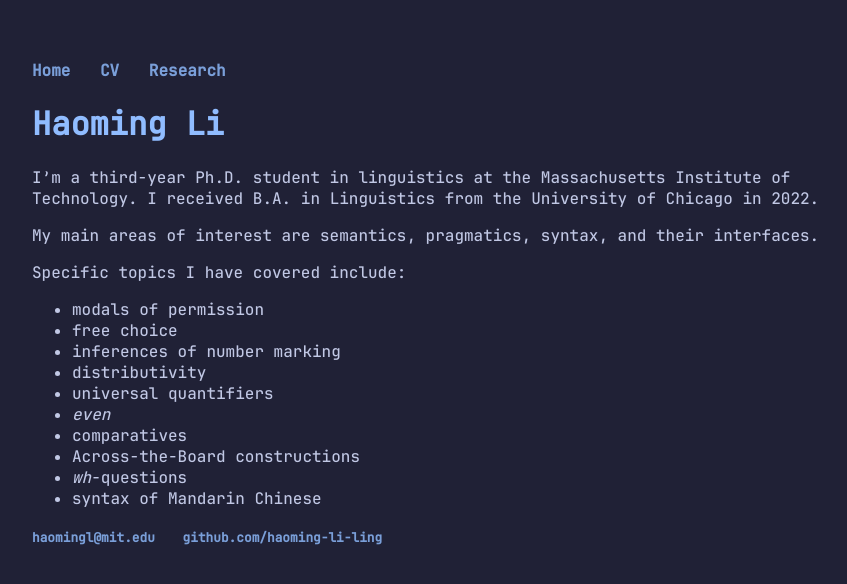
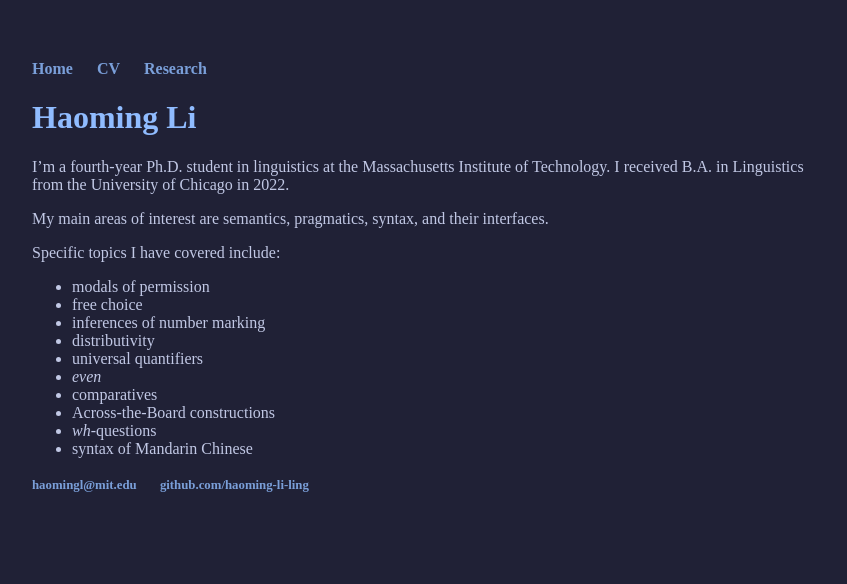
Before and after one commit to haoming-li-ling/haoming-li-ling.github.io, a Jekyll site: the page built from index.md, in a window 1280 px wide. Shown: the top 584 px of the page, without its empty margins (208-1055 px from the left). Built offline with Jekyll 4.4.1, drawn with Linux system fonts in a browser that asks for light colours; some web fonts are replaced.

Commit message:
change font

```diff
--- a/css/main.css
+++ b/css/main.css
@@ -35,6 +35,13 @@
   src: url("/fonts/JetBrainsMono-Medium.woff2") format("woff2"), url("/fonts/JetBrainsMono-Medium.ttf") format("truetype");
   font-style: normal;
 }
+
+@font-face {
+  font-family: "IO";
+  src: url("/fonts/SGr-Iosevka-Regular.ttc") format("truetype");
+  font-style: normal;
+}
+
 .container {
   /* width: 800px; */
   margin-left: auto;
@@ -42,7 +49,7 @@
 }
 * {
   /* font-family: "Libertinus Serif"; */
-  font-family: "JB";
+  font-family: "IO";
   color: #c1c8e5;
   background: #202136;
   /* font-size: 90%; */
--- a/index.md
+++ b/index.md
@@ -3,7 +3,7 @@ layout: default
 title: Haoming Li's Homepage
 ---
 # Haoming Li
-I'm a third-year Ph.D. student in linguistics at the Massachusetts Institute of Technology. I received B.A. in Linguistics from the University of Chicago in 2022.
+I'm a fourth-year Ph.D. student in linguistics at the Massachusetts Institute of Technology. I received B.A. in Linguistics from the University of Chicago in 2022.
 
 My main areas of interest are semantics, pragmatics, syntax, and their interfaces.
 
```
Also changed, not shown: 1 other file.
